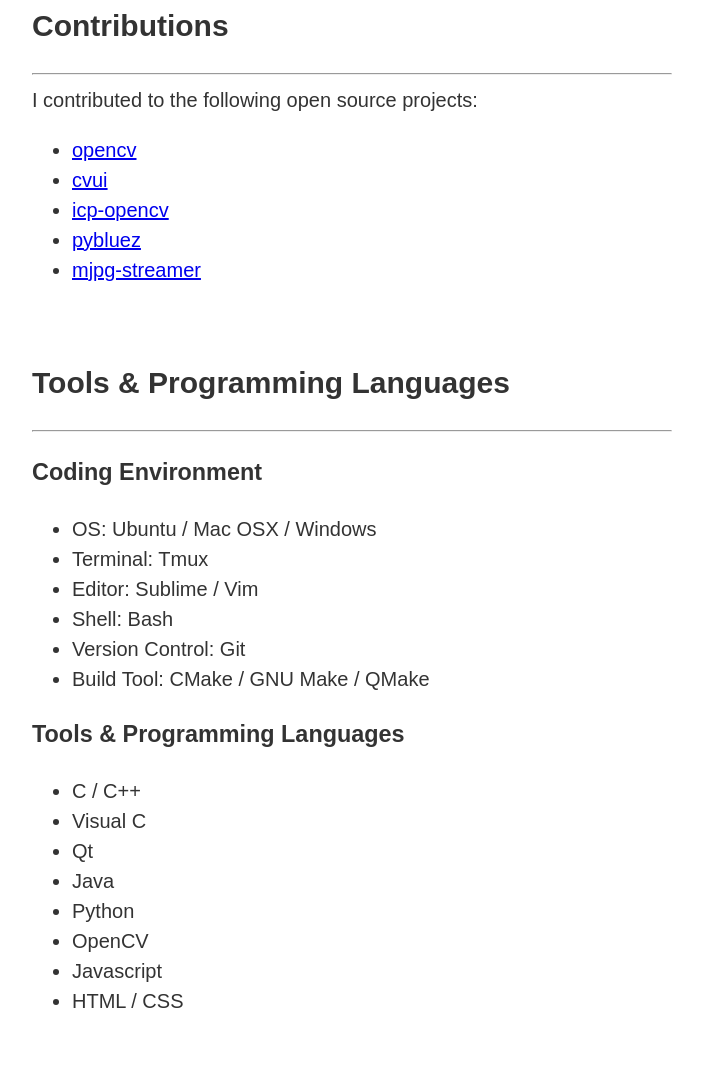
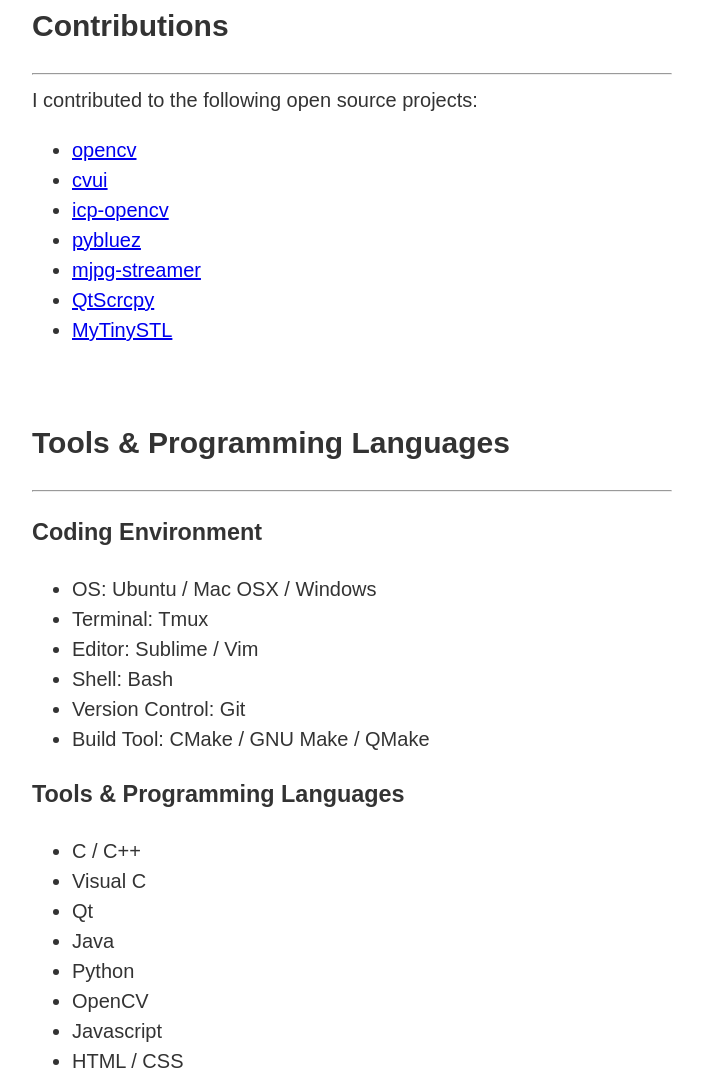
Before and after one commit to shengyu7697/cv, a plain HTML site: page index.html in a window 1280 px wide. Shown: the part 4564-5646 px from the top of the page, without its empty margins (288-991 px from the left). Drawn offline with Linux system fonts and the light colour scheme.

Commit message:
update contributions

```diff
--- a/index.html
+++ b/index.html
@@ -160,6 +160,8 @@
         <li><a href="https://github.com/abreheret/icp-opencv/commits?author=shengyu7697" target="_blank">icp-opencv</a></li>
         <li><a href="https://github.com/pybluez/pybluez/commits?author=shengyu7697" target="_blank">pybluez</a></li>
         <li><a href="https://github.com/jacksonliam/mjpg-streamer/commits?author=shengyu7697" target="_blank">mjpg-streamer</a></li>
+        <li><a href="https://github.com/barry-ran/QtScrcpy/commits?author=shengyu7697" target="_blank">QtScrcpy</a></li>
+        <li><a href="https://github.com/Alinshans/MyTinySTL/commits?author=shengyu7697" target="_blank">MyTinySTL</a></li>
     </ul>
     </br>
 </section>
```
